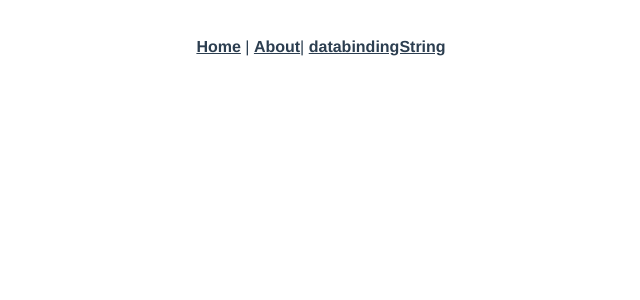
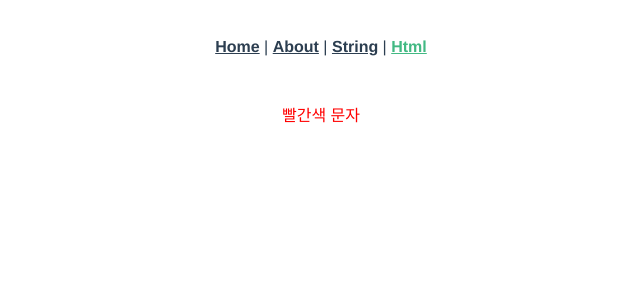
Before and after one commit to ssdd33/vue.js-3x-study, a Vue app: page /databing/html in a window 1280 px wide. Shown: the top 300 px of the page, without its empty margins (319-959 px from the left). Built offline with nearby package versions, Linux system fonts and the light colour scheme.

Commit message:
html data binding

```diff
--- a/src/App.vue
+++ b/src/App.vue
@@ -1,8 +1,9 @@
 <template>
   <nav>
     <router-link to="/">Home</router-link> |
-    <router-link to="/about">About</router-link>|
-    <router-link to="/databing/string">databindingString</router-link>
+    <router-link to="/about">About</router-link> |
+    <router-link to="/databing/string">String</router-link> |
+    <router-link to="/databing/html">Html</router-link>
   </nav>
   <router-view />
 </template>
--- a/src/router/index.js
+++ b/src/router/index.js
@@ -25,6 +25,14 @@ const routes = [
       import(
         /* webpackChunkName: "databinding", webpackPrefetch:true */ '../views/1_databinding/DataBindingStringView.vue'
       )
+  },
+  {
+    path: '/databing/html',
+    name: 'DataBindingHtmlView',
+    component: () =>
+      import(
+        /* webpackChunkName: "databinding", webpackPrefetch:true */ '../views/1_databinding/DataBindingHtmlView.vue'
+      )
   }
 ]
 
--- /dev/null
+++ b/src/views/1_databinding/DataBindingHtmlView.vue
@@ -0,0 +1,22 @@
+<template>
+  <div v-html="htmlString"></div>
+</template>
+<script>
+export default {
+  /*
+   * 태그에 속성 추가하기 (v-directive) v-속성이름 ="속성 값"
+   * v-html 속성 값으로 할당된 키의 값은 innerHtml로 해당 태그에 추가된다.
+   */
+  components: {},
+  data() {
+    return {
+      htmlString: '<p style="color:red;">빨간색 문자</p>'
+    }
+  },
+  setup() {},
+  created() {},
+  mounted() {},
+  unmounted() {},
+  methods: {}
+}
+</script>
```
Also changed, not shown: 1 other file (tests, documents, lock files or other folders).
